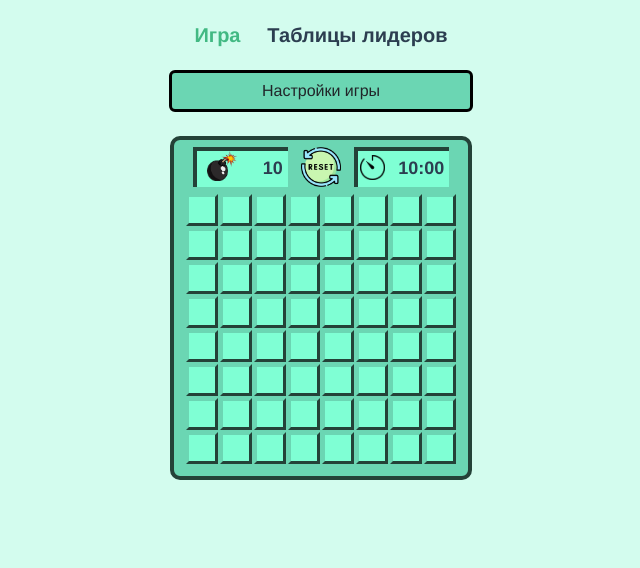
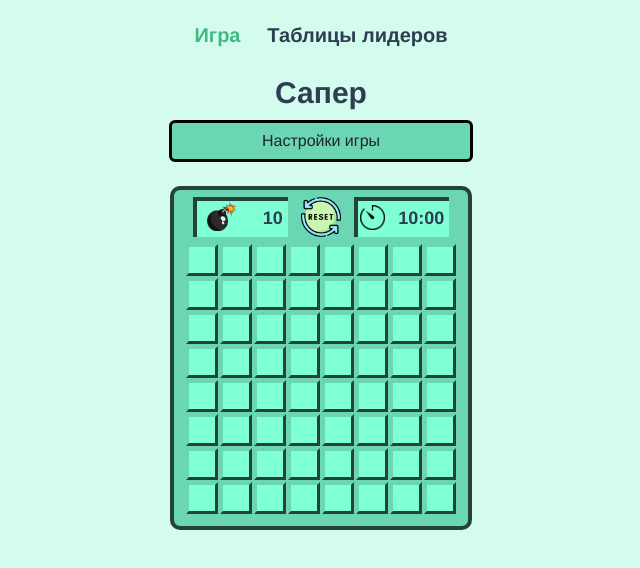
Before and after one commit to TemaGolovin/sapper-vue, a Vue app: page / in a window 1280 px wide. Shown: the top 568 px of the page, without its empty margins (319-959 px from the left). Built offline with nearby package versions, Linux system fonts and the light colour scheme.

Commit message:
add header

```diff
--- a/src/App.vue
+++ b/src/App.vue
@@ -3,6 +3,7 @@
     <router-link to="/">Игра</router-link>
     <router-link to="/leaderboard">Таблицы лидеров</router-link>
   </nav>
+  <header class="header">Сапер</header>
   <router-view />
 </template>
 
@@ -40,6 +41,12 @@ nav {
   font-size: 20px;
 }
 
+.header {
+  font-size: 30px;
+  margin-bottom: 5px;
+  font-weight: 600;
+}
+
 nav a {
   font-weight: bold;
   color: #2c3e50;
```
